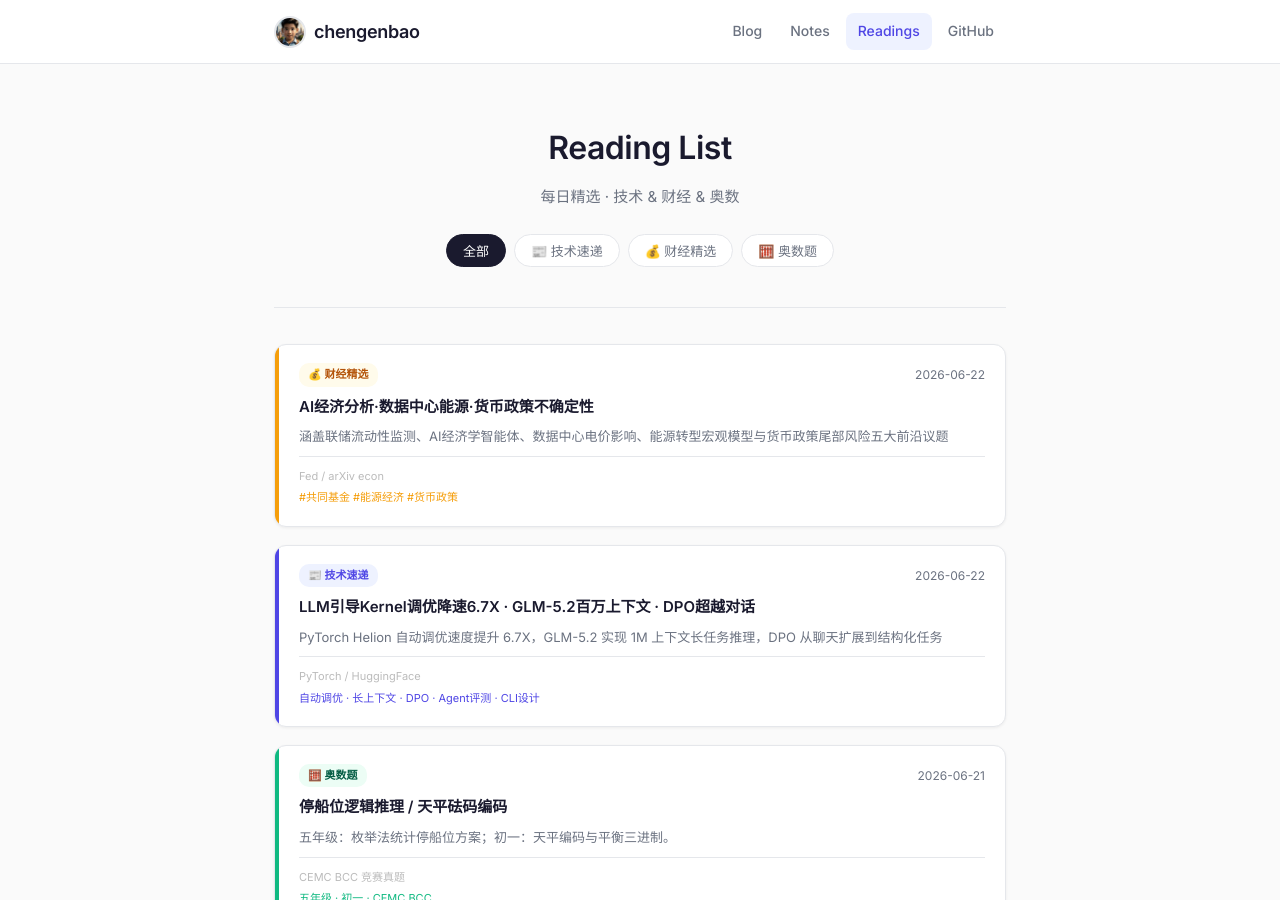
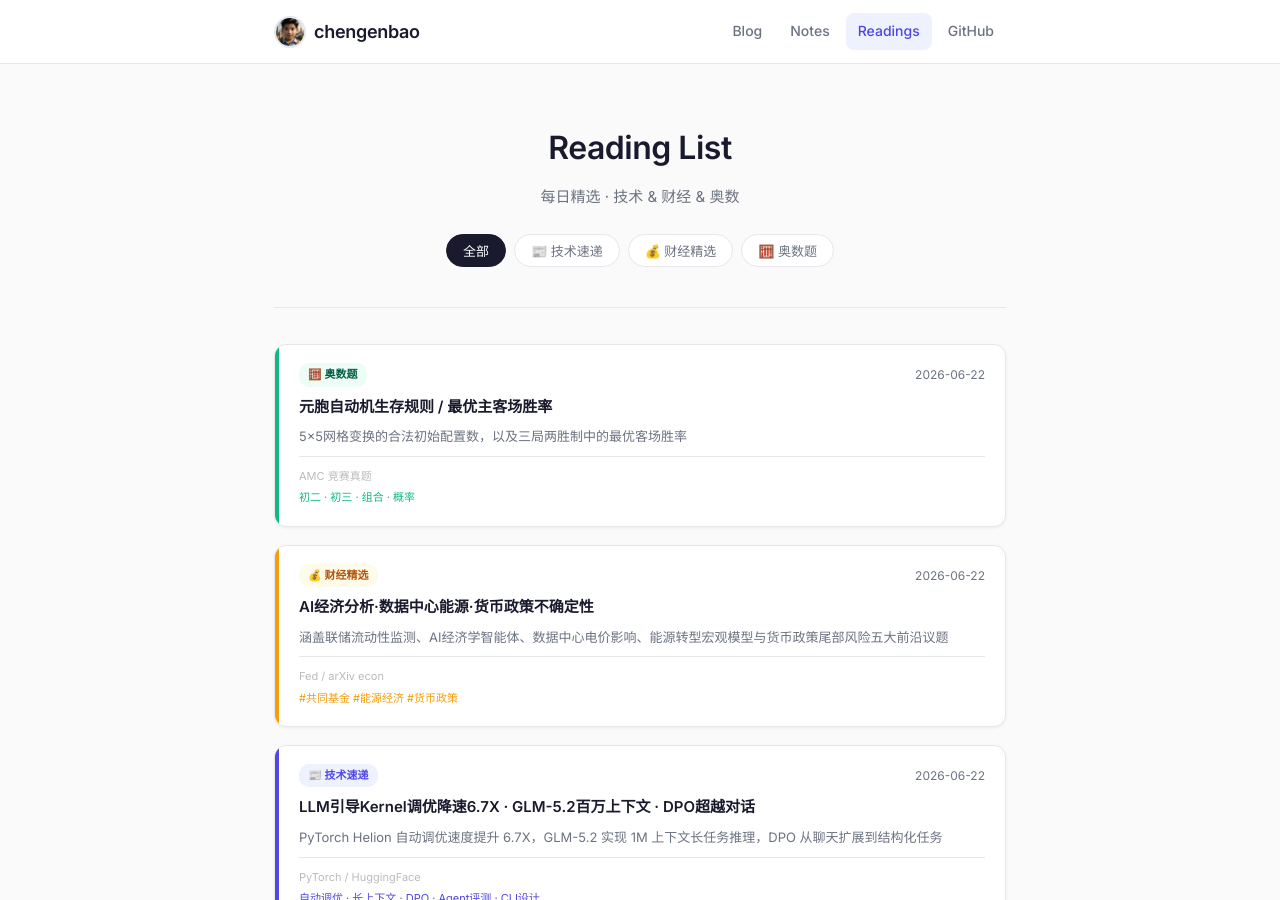
Before and after one commit to chengenbao/chengenbao.github.io, a Jekyll site: the page built from reading-list/index.md, in a window 1280 px wide and 900 px high. Built offline with Jekyll 4.4.1, drawn with Linux system fonts in a browser that asks for light colours.

Commit message:
add math card 2026-06-22

```diff
--- a/reading-list/index.md
+++ b/reading-list/index.md
@@ -18,6 +18,7 @@
   </div>
 
   <div class="rl-grid">
+<a class="rl-card math" href="/reading-list/2026-06-22-math/"><div class="rl-accent"></div><div class="rl-body"><div class="rl-top"><span class="rl-badge math">🧮 奥数题</span><time>2026-06-22</time></div><h2>元胞自动机生存规则 / 最优主客场胜率</h2><p>5×5网格变换的合法初始配置数，以及三局两胜制中的最优客场胜率</p><div class="rl-meta"><span class="rl-source">AMC 竞赛真题</span><span class="rl-tags">初二 · 初三 · 组合 · 概率</span></div></div></a>
 <a class="rl-card finance" href="/reading-list/2026-06-22-finance-daily/">
   <div class="rl-accent"></div>
   <div class="rl-body">
```
